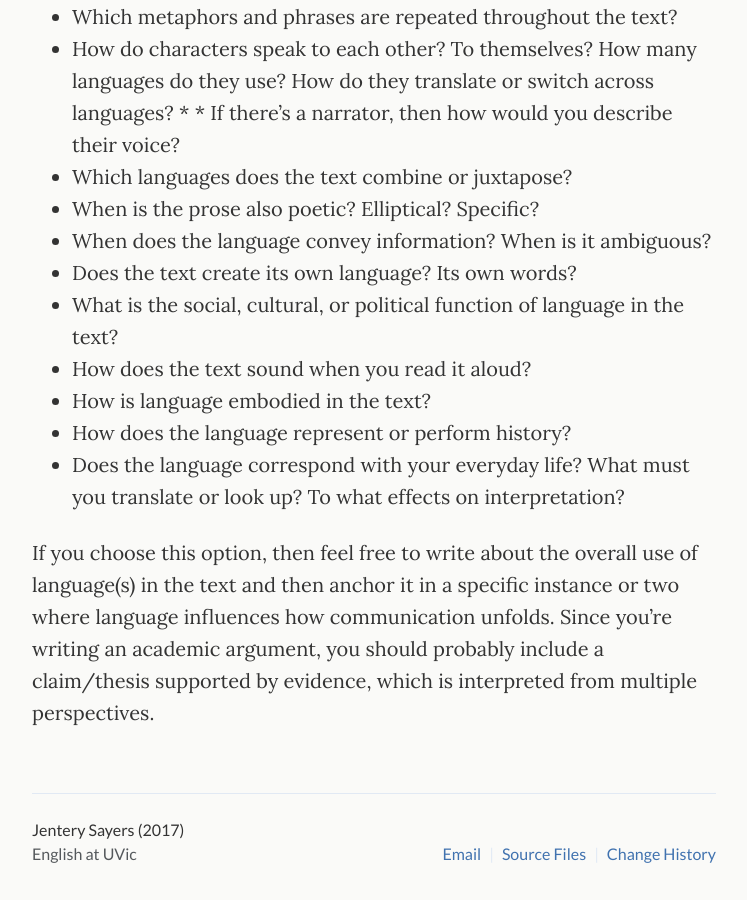
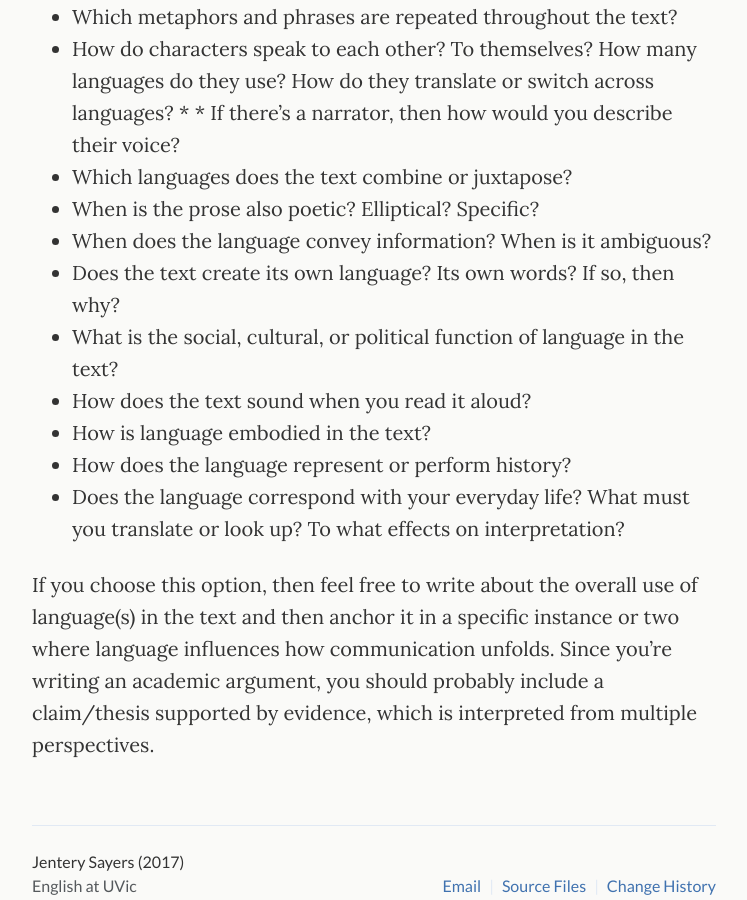
Before and after one commit to jentery/429c, a Jekyll site: the page built from _pages/analysis.md, in a window 1280 px wide and 900 px high, scrolled down 2546 px. Shown: the whole window, without its empty margins (266-1013 px from the left). Built offline with Jekyll 4.4.1, drawn with Linux system fonts in a browser that asks for light colours.

Commit message:
Update analysis.md

```diff
--- a/_pages/analysis.md
+++ b/_pages/analysis.md
@@ -54,7 +54,7 @@ Here are some questions to help you get started:
 * Which languages does the text combine or juxtapose?
 * When is the prose also poetic? Elliptical? Specific?
 * When does the language convey information? When is it ambiguous?
-* Does the text create its own language? Its own words?
+* Does the text create its own language? Its own words? If so, then why?
 * What is the social, cultural, or political function of language in the text?
 * How does the text sound when you read it aloud?
 * How is language embodied in the text?
```
